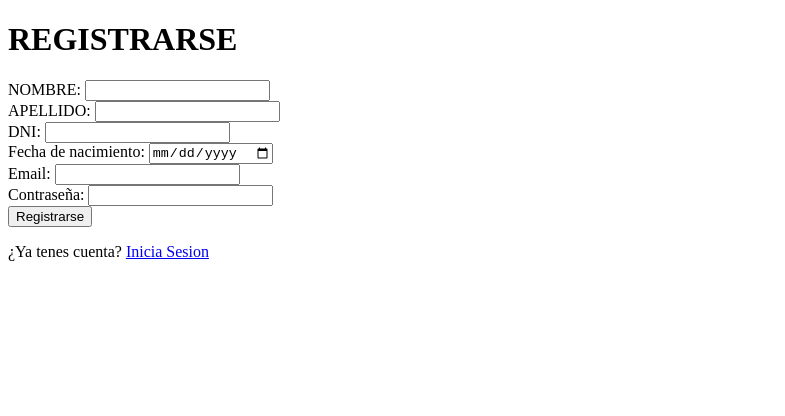
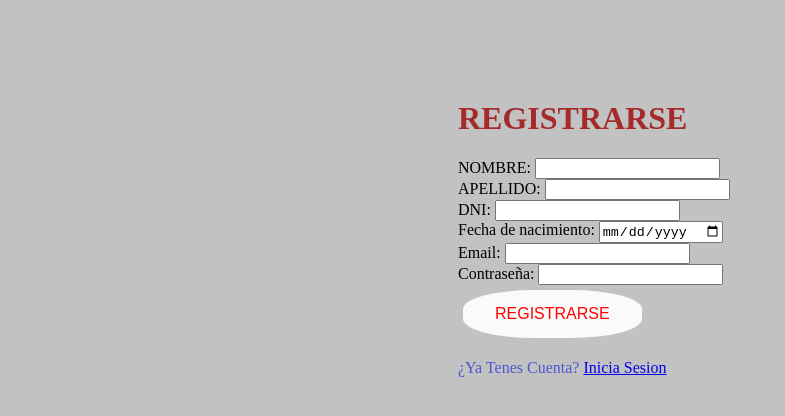
Before and after one commit to Nicopaez2/teraservice, a plain HTML site: page registro.html in a window 1280 px wide. Shown: the whole page, without its empty margins (0-785 px from the left). Drawn offline with Linux system fonts and the light colour scheme.

Commit message:
Add files via upload

```diff
--- /dev/null
+++ b/estilos.css
@@ -0,0 +1,36 @@
+body {
+    background-color: rgb(194, 194, 194);
+}
+h1 {
+    color: brown;
+    margin-left: 450px;
+    margin-top: 100px;
+}
+form{
+    margin-left: 450px;
+
+}
+p {
+   text-transform: capitalize;
+    color: rgb(74, 87, 207);
+}
+.text {
+    background-color: rgb(8, 253, 0);
+    color: rgb(8, 253, 0);
+}
+
+button {
+
+    background-color: #fafafa; /* Green */
+  border: purple;
+  color: rgb(255, 0, 0);
+  padding: 15px 32px;
+  text-align: center;
+  text-decoration: none;
+  display: inline-block;
+  font-size: 16px;
+  margin: 5px 5px;
+  cursor: pointer;
+  border-radius: 40%;
+
+}
--- a/registro.html
+++ b/registro.html
@@ -4,6 +4,7 @@
     <meta charset="UTF-8">
     <meta name="viewport" content="width=device-width, initial-scale=1.0">
     <title>Registro</title>
+    <link rel="stylesheet" href="./estilos.css">
 </head>
 <body>
     <h1>REGISTRARSE</h1>
@@ -14,7 +15,7 @@
     Fecha de nacimiento: <input type="date" name="" id=""> <br>
     Email: <input type="email" name="Email" id=""><br>
     Contraseña: <input type="password"><br>
-    <input type="button" value="Registrarse">
+   <button type="button" value="REGISTRARSE">REGISTRARSE</button>
     <br>
     <p>¿Ya tenes cuenta? <a href="./inicio de sesion.html">Inicia Sesion</a></p>
 
```
Also changed, not shown: index.html (+6 -6 lines), inicio de sesion.html (+2 -1 lines).
